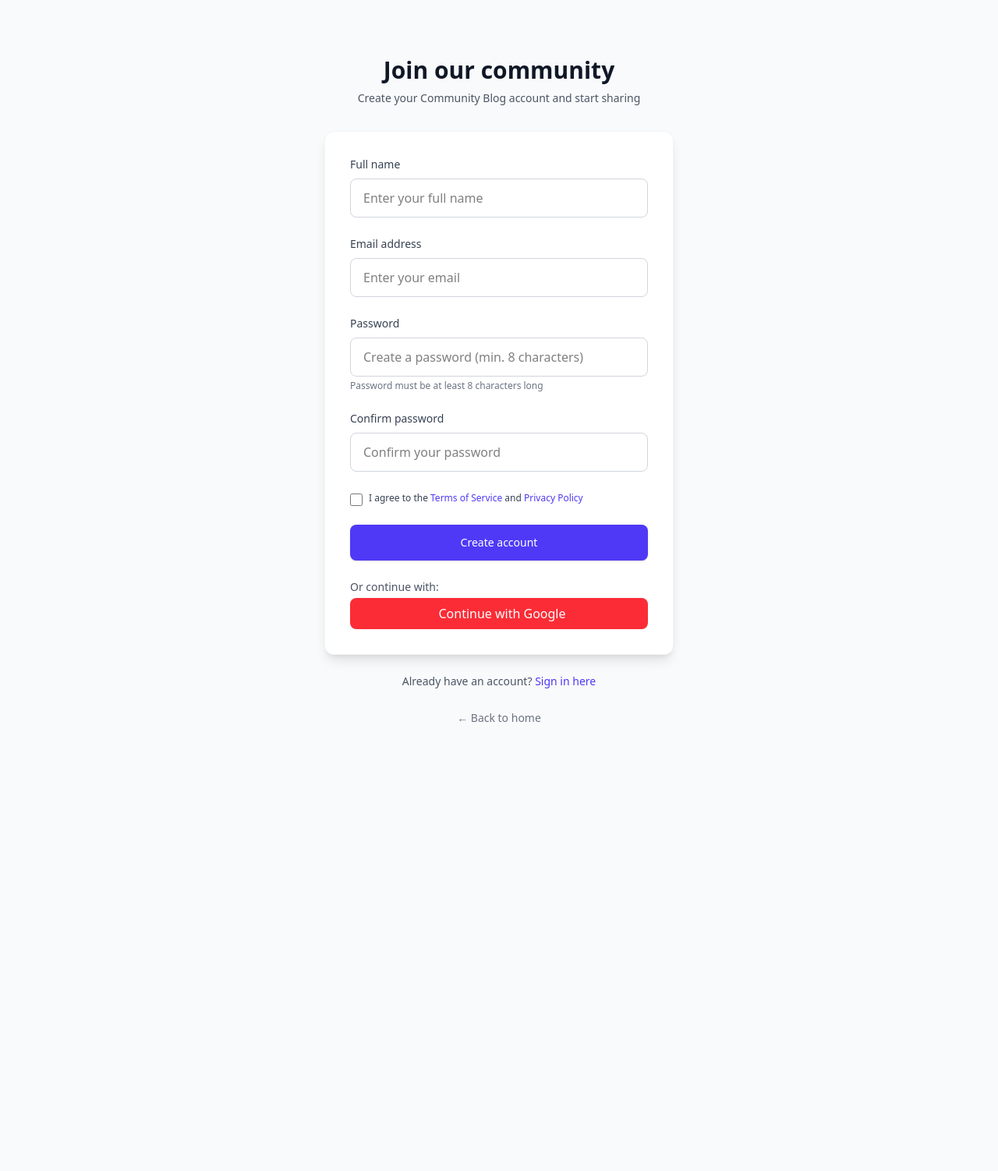
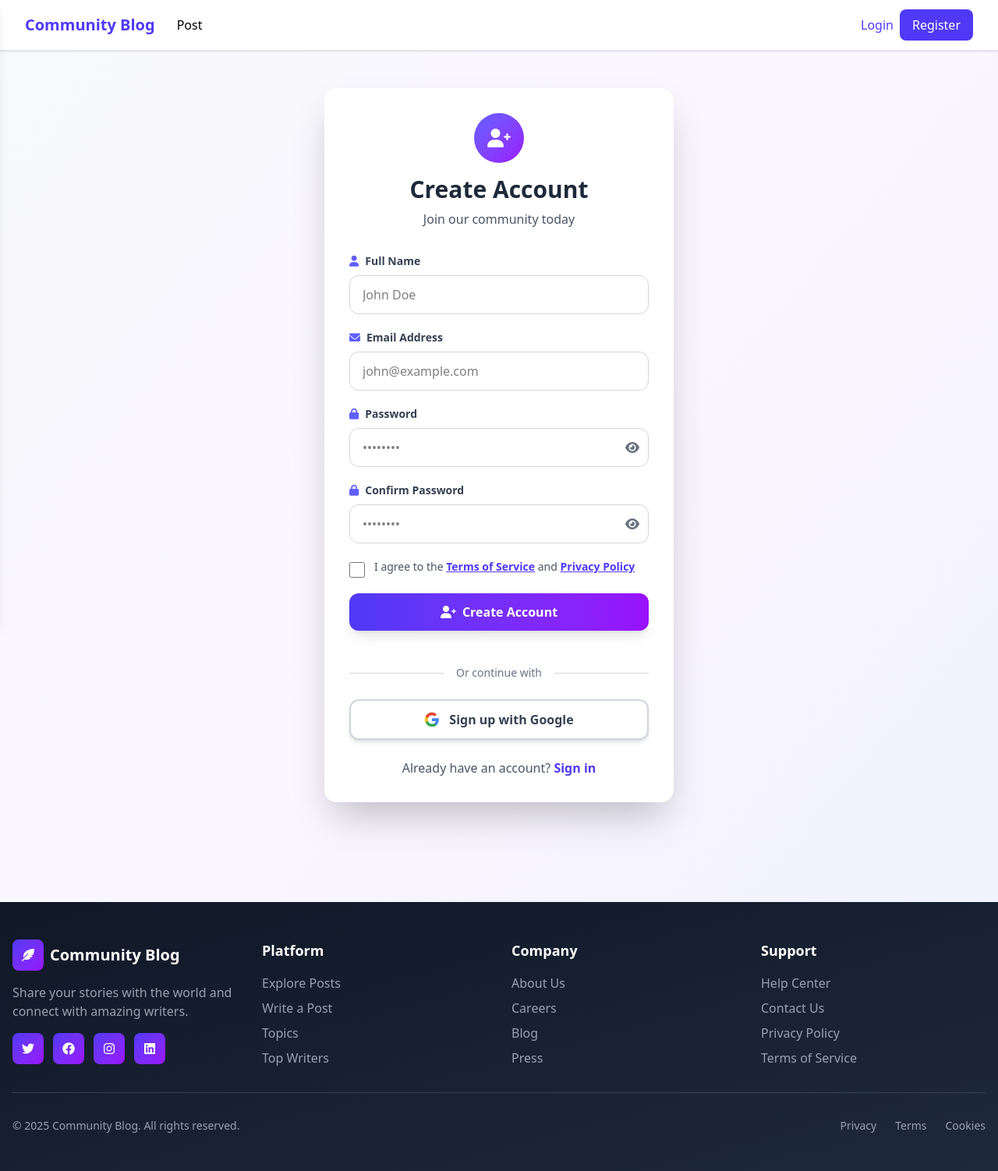
Before and after one commit to WokCao/community_blog, a Spring app: page /register in a window 1280 px wide. Shown: the whole page at 78% size. Before the commit the page ends 926 px from the top, so only its background shows below. Run offline with Thymeleaf, Linux system fonts and the light colour scheme; the template is opened without the code that fills it, so the values that code supplies are empty; style sheets or scripts are compiled from the project's sources; some of the project's set-up classes (security, data sources, template engines, error pages and the like) are left out, and stand-ins take their place.

Commit message:
style: change UI of login/register

```diff
--- a/src/main/resources/templates/register.html
+++ b/src/main/resources/templates/register.html
@@ -5,155 +5,167 @@
     <meta name="viewport" content="width=device-width, initial-scale=1.0">
     <title>Register - Community Blog</title>
     <link th:href="@{/css/output.css}" rel="stylesheet">
+    <link rel="stylesheet" th:href="@{/css/styles.css}">
+    <link href="https://cdnjs.cloudflare.com/ajax/libs/font-awesome/6.0.0/css/all.min.css" rel="stylesheet">
 </head>
-<body class="bg-gray-50 min-h-screen flex items-center justify-center py-12 px-4 sm:px-6 lg:px-8">
-<div class="max-w-md w-full space-y-8">
-    <!-- Header -->
-    <div class="text-center">
-        <h2 class="mt-6 text-lg lg:text-3xl font-bold text-gray-900">Join our community</h2>
-        <p class="mt-2 text-xs lg:text-sm text-gray-600">
-            Create your Community Blog account and start sharing
-        </p>
+<body class="bg-gradient-to-br from-slate-50 via-purple-50 to-indigo-50 min-h-screen">
+<div th:replace="~{fragments/navbar :: navbar}"></div>
+
+<div class="container mx-auto px-4 py-12">
+    <div class="max-w-md mx-auto">
+        <div class="bg-white rounded-2xl shadow-2xl p-8 animate-fade-in-up">
+            <div class="text-center mb-8">
+                <div class="inline-flex items-center justify-center w-16 h-16 bg-gradient-to-br from-indigo-500 to-purple-600 rounded-full mb-4 animate-scale-in">
+                    <i class="fas fa-user-plus text-white text-2xl"></i>
+                </div>
+                <h1 class="text-3xl font-bold text-gray-800 mb-2">Create Account</h1>
+                <p class="text-gray-600">Join our community today</p>
             </div>
 
-    <!-- Register Form -->
-    <form class="mt-8 space-y-6" th:action="@{/auth/register}" method="post">
-        <div class="bg-white p-4 lg:p-8 rounded-xl shadow-lg border border-gray-100">
-            <div class="space-y-6">
-                <!-- Display error or successful message if present -->
-                <div th:if="${errorMessage}" class="text-center text-red-500">
-                    <p th:text="${errorMessage}"></p>
+            <div th:if="${error}" class="bg-red-50 border-l-4 border-red-500 text-red-700 p-4 mb-6 rounded-lg animate-fade-in">
+                <div class="flex items-center">
+                    <i class="fas fa-exclamation-circle mr-2"></i>
+                    <span th:text="${error}">Error message</span>
                 </div>
-                <div th:if="${successMessage}" class="text-center text-green-500">
-                    <p th:text="${successMessage}"></p>
             </div>
 
-                <!-- Full Name Field -->
-                <div>
-                    <label for="fullName" class="block text-sm font-medium text-gray-700 mb-2">
-                        Full name
+            <div th:if="${success}" class="bg-green-50 border-l-4 border-green-500 text-green-700 p-4 mb-6 rounded-lg animate-fade-in">
+                <div class="flex items-center">
+                    <i class="fas fa-check-circle mr-2"></i>
+                    <span th:text="${success}">Success message</span>
+                </div>
+            </div>
+
+            <form th:action="@{/auth/register}" method="post" th:object="${user}" class="space-y-5">
+                <div class="animate-fade-in-up delay-100">
+                    <label for="fullName" class="block text-sm font-semibold text-gray-700 mb-2">
+                        <i class="fas fa-user mr-2 text-indigo-500"></i>Full Name
                     </label>
                     <input
+                            type="text"
                             id="fullName"
-                            name="fullName"
-                            type="text"
-                            required
-                            class="text-xs lg:text-base w-full px-4 py-2 lg:py-3 border border-gray-300 rounded-lg focus:ring-2 focus:ring-indigo-500 focus:border-indigo-500 transition-colors"
-                            placeholder="Enter your full name"
-                    >
+                            th:field="*{fullName}"
+                            class="w-full px-4 py-3 border border-gray-300 rounded-xl focus:ring-2 focus:ring-indigo-500 focus:border-transparent transition-all duration-300 hover:border-indigo-300"
+                            placeholder="John Doe"
+                            required>
+                    <p th:if="${#fields.hasErrors('fullName')}" th:errors="*{fullName}" class="text-red-500 text-sm mt-1"></p>
                 </div>
 
-                <!-- Email Field -->
-                <div>
-                    <label for="email" class="block text-sm font-medium text-gray-700 mb-2">
-                        Email address
+                <div class="animate-fade-in-up delay-200">
+                    <label for="email" class="block text-sm font-semibold text-gray-700 mb-2">
+                        <i class="fas fa-envelope mr-2 text-indigo-500"></i>Email Address
                     </label>
                     <input
+                            type="email"
                             id="email"
-                            name="email"
-                            type="email"
-                            required
-                            class="text-xs lg:text-base w-full px-4 py-2 lg:py-3 border border-gray-300 rounded-lg focus:ring-2 focus:ring-indigo-500 focus:border-indigo-500 transition-colors"
-                            placeholder="Enter your email"
-                    >
+                            th:field="*{email}"
+                            class="w-full px-4 py-3 border border-gray-300 rounded-xl focus:ring-2 focus:ring-indigo-500 focus:border-transparent transition-all duration-300 hover:border-indigo-300"
+                            placeholder="john@example.com"
+                            required>
+                    <p th:if="${#fields.hasErrors('email')}" th:errors="*{email}" class="text-red-500 text-sm mt-1"></p>
                 </div>
 
-                <!-- Password Field -->
-                <div>
-                    <label for="password" class="block text-sm font-medium text-gray-700 mb-2">
-                        Password
+                <div class="animate-fade-in-up delay-300">
+                    <label for="password" class="block text-sm font-semibold text-gray-700 mb-2">
+                        <i class="fas fa-lock mr-2 text-indigo-500"></i>Password
                     </label>
+                    <div class="relative">
                         <input
+                                type="password"
                                 id="password"
-                            name="password"
-                            type="password"
-                            required
-                            minlength="8"
-                            class="text-xs lg:text-base w-full px-4 py-2 lg:py-3 border border-gray-300 rounded-lg focus:ring-2 focus:ring-indigo-500 focus:border-indigo-500 transition-colors"
-                            placeholder="Create a password (min. 8 characters)"
-                    >
-                    <p class="mt-1 text-xs text-gray-500">
-                        Password must be at least 8 characters long
-                    </p>
+                                th:field="*{password}"
+                                class="w-full px-4 py-3 border border-gray-300 rounded-xl focus:ring-2 focus:ring-indigo-500 focus:border-transparent transition-all duration-300 hover:border-indigo-300"
+                                placeholder="••••••••"
+                                required>
+                        <button type="button" onclick="togglePassword('password')" class="absolute right-3 top-1/2 transform -translate-y-1/2 text-gray-500 hover:text-indigo-600 transition-colors">
+                            <i class="fas fa-eye"></i>
+                        </button>
+                    </div>
+                    <p th:if="${#fields.hasErrors('password')}" th:errors="*{password}" class="text-red-500 text-sm mt-1"></p>
                 </div>
 
-                <!-- Confirm Password Field -->
-                <div>
-                    <label for="confirmPassword" class="block text-sm font-medium text-gray-700 mb-2">
-                        Confirm password
+                <div class="animate-fade-in-up delay-400">
+                    <label for="confirmPassword" class="block text-sm font-semibold text-gray-700 mb-2">
+                        <i class="fas fa-lock mr-2 text-indigo-500"></i>Confirm Password
                     </label>
+                    <div class="relative">
                         <input
+                                type="password"
                                 id="confirmPassword"
                                 name="confirmPassword"
-                            type="password"
-                            required
-                            class="text-xs lg:text-base w-full px-4 py-2 lg:py-3 border border-gray-300 rounded-lg focus:ring-2 focus:ring-indigo-500 focus:border-indigo-500 transition-colors"
-                            placeholder="Confirm your password"
-                    >
+                                class="w-full px-4 py-3 border border-gray-300 rounded-xl focus:ring-2 focus:ring-indigo-500 focus:border-transparent transition-all duration-300 hover:border-indigo-300"
+                                placeholder="••••••••"
+                                required>
+                        <button type="button" onclick="togglePassword('confirmPassword')" class="absolute right-3 top-1/2 transform -translate-y-1/2 text-gray-500 hover:text-indigo-600 transition-colors">
+                            <i class="fas fa-eye"></i>
+                        </button>
+                    </div>
                 </div>
 
-                <!-- Terms and Conditions -->
-                <div class="flex items-center">
-                    <input
-                            id="terms"
-                            name="terms"
-                            type="checkbox"
-                            required
-                            class="h-3 lg:h-4 w-3 lg:w-4 text-indigo-600 focus:ring-indigo-500 border-gray-300 rounded mt-1"
-                    >
-                    <label for="terms" class="ml-2 block text-xs text-gray-700">
-                        I agree to the
-                        <a href="#" class="text-indigo-600 hover:text-indigo-500 transition-colors">Terms of Service</a>
-                        and
-                        <a href="#" class="text-indigo-600 hover:text-indigo-500 transition-colors">Privacy Policy</a>
+                <div class="animate-fade-in-up delay-500">
+                    <label class="flex items-start space-x-3 cursor-pointer group">
+                        <input type="checkbox" required class="mt-1 w-5 h-5 text-indigo-600 border-gray-300 rounded focus:ring-indigo-500 transition-all">
+                        <span class="text-sm text-gray-600 group-hover:text-gray-800 transition-colors">
+                                I agree to the <a href="#" class="text-indigo-600 hover:text-indigo-700 font-semibold underline">Terms of Service</a> and <a href="#" class="text-indigo-600 hover:text-indigo-700 font-semibold underline">Privacy Policy</a>
+                            </span>
                     </label>
                 </div>
 
-                <!-- Submit Button -->
                 <button
                         type="submit"
-                        class="w-full flex justify-center py-2 lg:py-3 px-4 border border-transparent rounded-lg shadow-sm text-sm font-medium text-white bg-indigo-600 hover:bg-indigo-700 focus:outline-none focus:ring-2 focus:ring-offset-2 focus:ring-indigo-500 transition-colors"
-                >
-                    Create account
+                        class="w-full bg-gradient-to-r from-indigo-600 to-purple-600 text-white font-semibold py-3 px-6 rounded-xl hover:from-indigo-700 hover:to-purple-700 transform hover:scale-105 transition-all duration-300 shadow-lg hover:shadow-xl btn-ripple animate-fade-in-up delay-500">
+                    <i class="fas fa-user-plus mr-2"></i>Create Account
                 </button>
 
-                <!-- Button to make a request (send another link to the email to confirm the account) -->
-                <div th:if="${errorMessage != null}" class="mt-4 text-center w-3/4 mx-auto hover:cursor-pointer hover:text-blue-500 text-black transition-colors">
-                    <a id="" class="text-xs lg:text-sm font-medium ">
-                        Send another link to confirm your account
-                    </a>
+                <div class="relative my-6 animate-fade-in-up delay-500">
+                    <div class="absolute inset-0 flex items-center">
+                        <div class="w-full border-t border-gray-300"></div>
+                    </div>
+                    <div class="relative flex justify-center text-sm">
+                        <span class="px-4 bg-white text-gray-500">Or continue with</span>
+                    </div>
                 </div>
 
-                <!-- Social Login Options -->
-                <div class="mt-4 flex flex-col space-y-1">
-                    <p class="text-xs lg:text-sm text-gray-600">
-                        Or continue with:
+                <a
+                        th:href="@{/oauth2/authorization/google}"
+                        class="w-full flex items-center justify-center space-x-3 bg-white border-2 border-gray-300 text-gray-700 font-semibold py-3 px-6 rounded-xl hover:bg-gray-50 hover:border-indigo-400 transform hover:scale-105 transition-all duration-300 shadow-md hover:shadow-lg animate-fade-in-up delay-500">
+                    <svg class="w-5 h-5" viewBox="0 0 24 24">
+                        <path fill="#4285F4" d="M22.56 12.25c0-.78-.07-1.53-.2-2.25H12v4.26h5.92c-.26 1.37-1.04 2.53-2.21 3.31v2.77h3.57c2.08-1.92 3.28-4.74 3.28-8.09z"/>
+                        <path fill="#34A853" d="M12 23c2.97 0 5.46-.98 7.28-2.66l-3.57-2.77c-.98.66-2.23 1.06-3.71 1.06-2.86 0-5.29-1.93-6.16-4.53H2.18v2.84C3.99 20.53 7.7 23 12 23z"/>
+                        <path fill="#FBBC05" d="M5.84 14.09c-.22-.66-.35-1.36-.35-2.09s.13-1.43.35-2.09V7.07H2.18C1.43 8.55 1 10.22 1 12s.43 3.45 1.18 4.93l2.85-2.22.81-.62z"/>
+                        <path fill="#EA4335" d="M12 5.38c1.62 0 3.06.56 4.21 1.64l3.15-3.15C17.45 2.09 14.97 1 12 1 7.7 1 3.99 3.47 2.18 7.07l3.66 2.84c.87-2.6 3.3-4.53 6.16-4.53z"/>
+                    </svg>
+                    <span>Sign up with Google</span>
+                </a>
+            </form>
+
+            <p class="text-center text-gray-600 mt-6 animate-fade-in-up delay-500">
+                Already have an account?
+                <a th:href="@{/auth/login}" class="text-indigo-600 hover:text-indigo-700 font-semibold hover:underline transition-all">
+                    Sign in
+                </a>
             </p>
-                    <a th:href="@{/oauth2/authorization/google}"
-                       class="flex items-center justify-center gap-2 bg-red-500 hover:bg-red-600 text-white px-4 py-2 rounded-lg transition text-sm lg:text-base">
-                        <i class="fa-brands fa-google"></i> Continue with Google
-                    </a>
         </div>
     </div>
 </div>
 
-        <!-- Login Link -->
-        <div class="text-center">
-            <p class="text-sm text-gray-600">
-                Already have an account?
-                <a th:href="@{/auth/login}" class="font-medium text-indigo-600 hover:text-indigo-500 transition-colors">
-                    Sign in here
-                </a>
-            </p>
-        </div>
+<div th:replace="~{fragments/footer :: footer}"></div>
 
-        <!-- Back to Home -->
-        <div class="text-center">
-            <a th:href="@{/}" class="text-sm text-gray-500 hover:text-gray-700 transition-colors">
-                ← Back to home
-            </a>
-        </div>
-    </form>
-</div>
+<script>
+    function togglePassword(fieldId) {
+        const field = document.getElementById(fieldId);
+        const icon = field.nextElementSibling.querySelector('i');
+
+        if (field.type === 'password') {
+            field.type = 'text';
+            icon.classList.remove('fa-eye');
+            icon.classList.add('fa-eye-slash');
+        } else {
+            field.type = 'password';
+            icon.classList.remove('fa-eye-slash');
+            icon.classList.add('fa-eye');
+        }
+    }
+</script>
 </body>
 </html>
```
Also changed, not shown: src/main/resources/templates/login.html (+116 -96 lines). Lines whose indentation alone changed are shown as unchanged.
